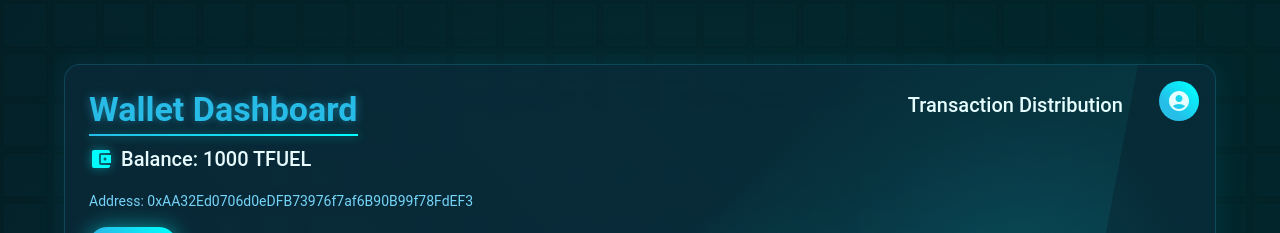
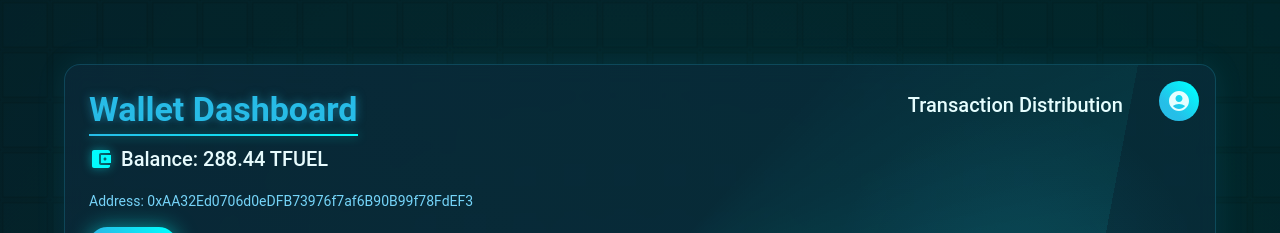
Before and after one commit to Sindhu95R/theta-wallet-app, a React (Vite) app in the folder theta-frontend/: page / in a window 1280 px wide. Shown: the top 233 px of the page. Built offline with nearby package versions, Linux system fonts and the light colour scheme; no server answers.

Commit message:
Final Submission

```diff
--- a/theta-frontend/src/components/Dashboard.jsx
+++ b/theta-frontend/src/components/Dashboard.jsx
@@ -37,7 +37,7 @@ function Dashboard() {
 
 
     const walletAddress = '0xAA32Ed0706d0eDFB73976f7af6B90B99f78FdEF3';
-    const balance = '1000 TFUEL';
+    const balance = '288.44 TFUEL';
 
     useEffect(() => {
         fetchRecentTransactions();
```
